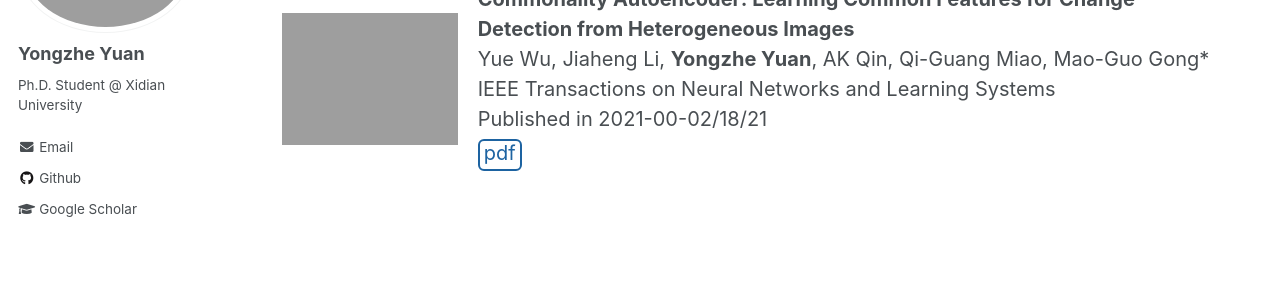
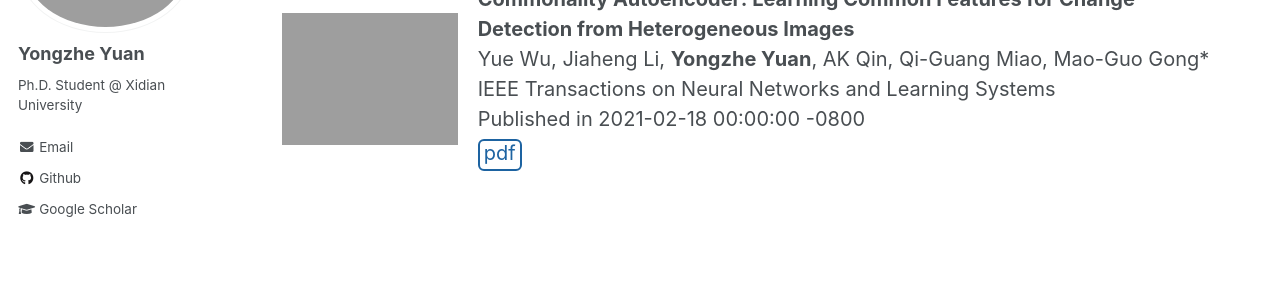
Before and after one commit to YYZMARS/YYZMARS.github.io, a Jekyll site: the page built from _pages/publications.md, in a window 1280 px wide. Shown: the part 219-519 px from the top of the page. Built offline with Jekyll 4.4.1, drawn with Linux system fonts in a browser that asks for light colours; part of the change alters nothing that is shown.

```diff
--- a/_includes/archive-single-pub.html
+++ b/_includes/archive-single-pub.html
@@ -27,7 +27,7 @@
             </b><br>
             {{ post.author }}<br>
             {{ post.venue }}<br>
-            Published in {{ post.date | default: "1900-01-01" | date: "%Y-%M-%D" }}<br>
+            Published in {{ post.date}}<br>
 
             <span style="display: block; margin-top:4px">
                 {% if post.paperurl %}
```
